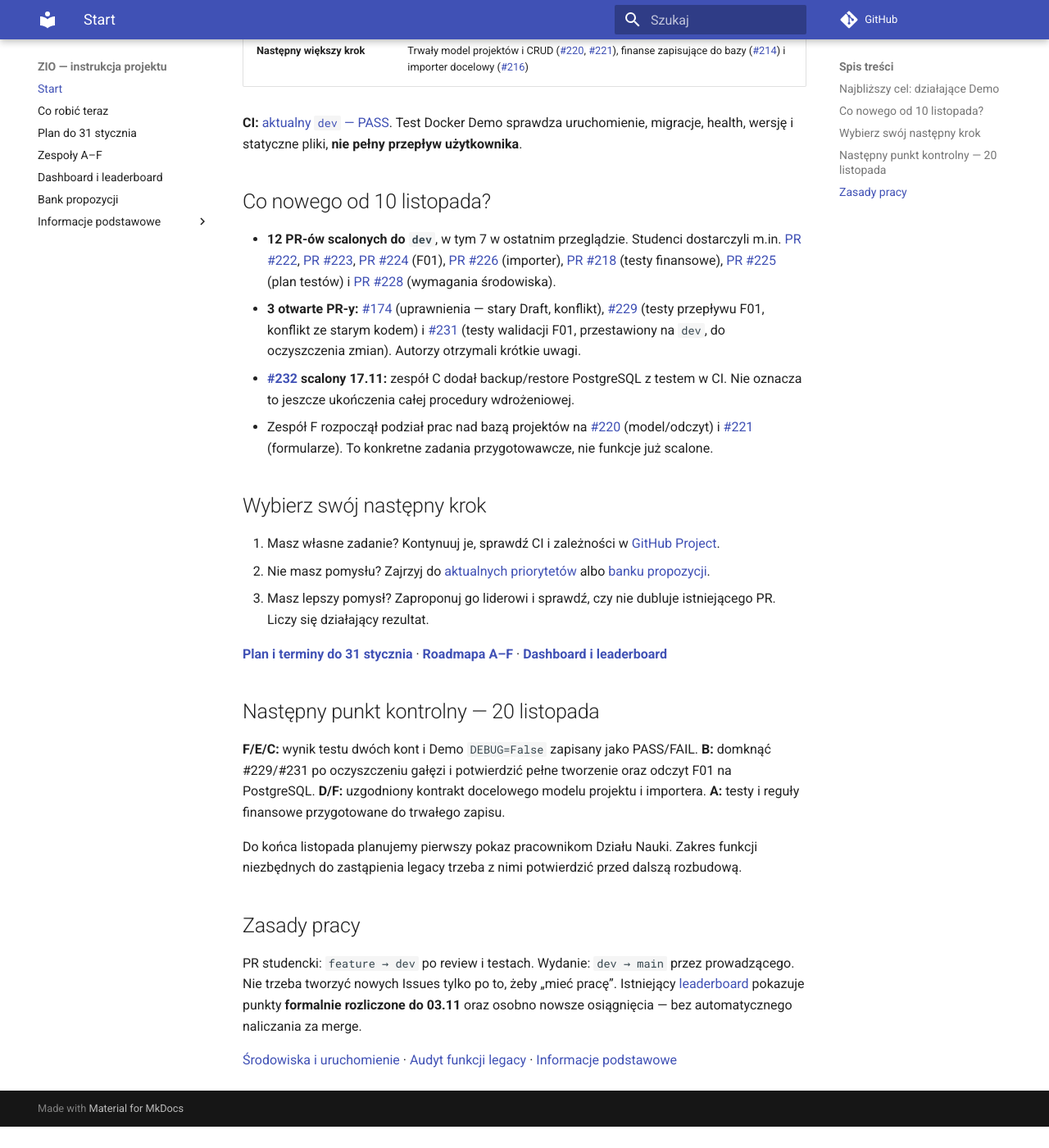
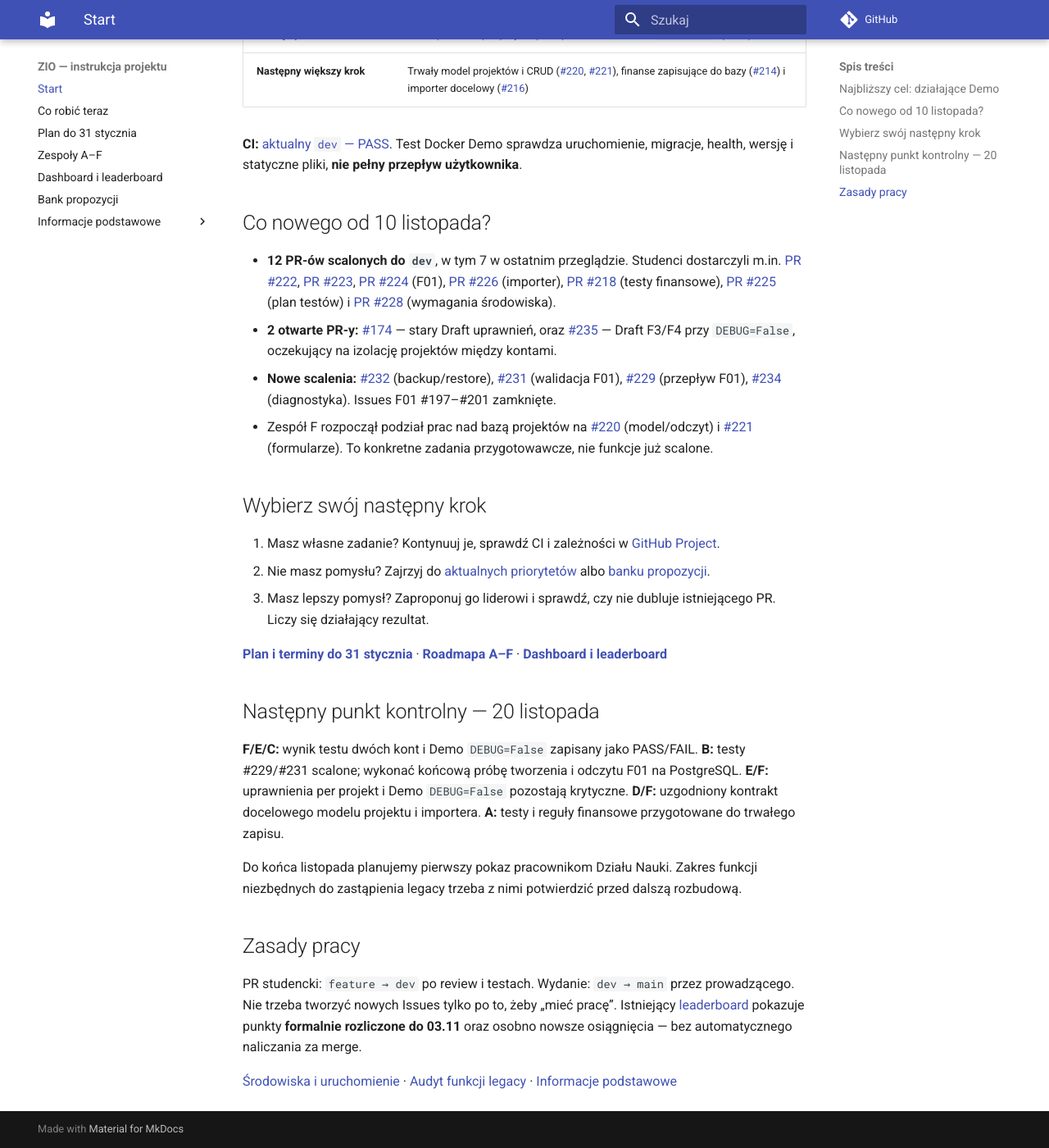
Before and after one commit to zio-wi-pb-mc/pb-science-office-manual, an MkDocs documentation site: the page built from manual/index.md, in a window 1280 px wide and 1400 px high, scrolled down 600 px. Shown: the whole window at 82% size. Built offline with MkDocs 1.6.1 and Material for MkDocs 9.7.7, drawn with Linux system fonts in a browser that asks for light colours; comment, search, counter and statistics services are not loaded; before the commit the page ends 1974 px from its top, so only the background shows below that; some of the changed text lies outside the part shown.

Commit message:
docs: sync ZIO status after 18 Nov review

```diff
--- a/manual/index.md
+++ b/manual/index.md
@@ -2,7 +2,7 @@
 
 **Cel ZIO:** do **31 stycznia 2027 r.** aplikacja ma być **wdrożona, przetestowana i odebrana przez Dział Nauki**. Zespoły mogą samodzielnie wybierać zadania; wskazane Issues są propozycjami, nie przydziałami.
 
-**Stan zweryfikowany: 17.11.2026**, gałąź [`dev`](https://github.com/zio-wi-pb-mc/pb-science-office/tree/dev), commit `5af06805`.
+**Stan przeglądu: 18.11.2026**, gałąź [`dev`](https://github.com/zio-wi-pb-mc/pb-science-office/tree/dev), commit `e8d94872` (CI po merge w toku podczas przeglądu).
 
 ## Najbliższy cel: działające Demo
 
@@ -19,8 +19,8 @@
 ## Co nowego od 10 listopada?
 
 - **12 PR-ów scalonych do `dev`**, w tym 7 w ostatnim przeglądzie. Studenci dostarczyli m.in. [PR #222](https://github.com/zio-wi-pb-mc/pb-science-office/pull/222), [PR #223](https://github.com/zio-wi-pb-mc/pb-science-office/pull/223), [PR #224](https://github.com/zio-wi-pb-mc/pb-science-office/pull/224) (F01), [PR #226](https://github.com/zio-wi-pb-mc/pb-science-office/pull/226) (importer), [PR #218](https://github.com/zio-wi-pb-mc/pb-science-office/pull/218) (testy finansowe), [PR #225](https://github.com/zio-wi-pb-mc/pb-science-office/pull/225) (plan testów) i [PR #228](https://github.com/zio-wi-pb-mc/pb-science-office/pull/228) (wymagania środowiska).
-- **3 otwarte PR-y:** [#174](https://github.com/zio-wi-pb-mc/pb-science-office/pull/174) (uprawnienia — stary Draft, konflikt), [#229](https://github.com/zio-wi-pb-mc/pb-science-office/pull/229) (testy przepływu F01, konflikt ze starym kodem) i [#231](https://github.com/zio-wi-pb-mc/pb-science-office/pull/231) (testy walidacji F01, przestawiony na `dev`, do oczyszczenia zmian). Autorzy otrzymali krótkie uwagi.
-- **[#232](https://github.com/zio-wi-pb-mc/pb-science-office/pull/232) scalony 17.11:** zespół C dodał backup/restore PostgreSQL z testem w CI. Nie oznacza to jeszcze ukończenia całej procedury wdrożeniowej.
+- **2 otwarte PR-y:** [#174](https://github.com/zio-wi-pb-mc/pb-science-office/pull/174) — stary Draft uprawnień, oraz [#235](https://github.com/zio-wi-pb-mc/pb-science-office/pull/235) — Draft F3/F4 przy `DEBUG=False`, oczekujący na izolację projektów między kontami.
+- **Nowe scalenia:** [#232](https://github.com/zio-wi-pb-mc/pb-science-office/pull/232) (backup/restore), [#231](https://github.com/zio-wi-pb-mc/pb-science-office/pull/231) (walidacja F01), [#229](https://github.com/zio-wi-pb-mc/pb-science-office/pull/229) (przepływ F01), [#234](https://github.com/zio-wi-pb-mc/pb-science-office/pull/234) (diagnostyka). Issues F01 #197–#201 zamknięte.
 - Zespół F rozpoczął podział prac nad bazą projektów na [#220](https://github.com/zio-wi-pb-mc/pb-science-office/issues/220) (model/odczyt) i [#221](https://github.com/zio-wi-pb-mc/pb-science-office/issues/221) (formularze). To konkretne zadania przygotowawcze, nie funkcje już scalone.
 
 ## Wybierz swój następny krok
@@ -33,7 +33,7 @@
 
 ## Następny punkt kontrolny — 20 listopada
 
-**F/E/C:** wynik testu dwóch kont i Demo `DEBUG=False` zapisany jako PASS/FAIL. **B:** domknąć #229/#231 po oczyszczeniu gałęzi i potwierdzić pełne tworzenie oraz odczyt F01 na PostgreSQL. **D/F:** uzgodniony kontrakt docelowego modelu projektu i importera. **A:** testy i reguły finansowe przygotowane do trwałego zapisu.
+**F/E/C:** wynik testu dwóch kont i Demo `DEBUG=False` zapisany jako PASS/FAIL. **B:** testy #229/#231 scalone; wykonać końcową próbę tworzenia i odczytu F01 na PostgreSQL. **E/F:** uprawnienia per projekt i Demo `DEBUG=False` pozostają krytyczne. **D/F:** uzgodniony kontrakt docelowego modelu projektu i importera. **A:** testy i reguły finansowe przygotowane do trwałego zapisu.
 
 Do końca listopada planujemy pierwszy pokaz pracownikom Działu Nauki. Zakres funkcji niezbędnych do zastąpienia legacy trzeba z nimi potwierdzić przed dalszą rozbudową.
 
```
